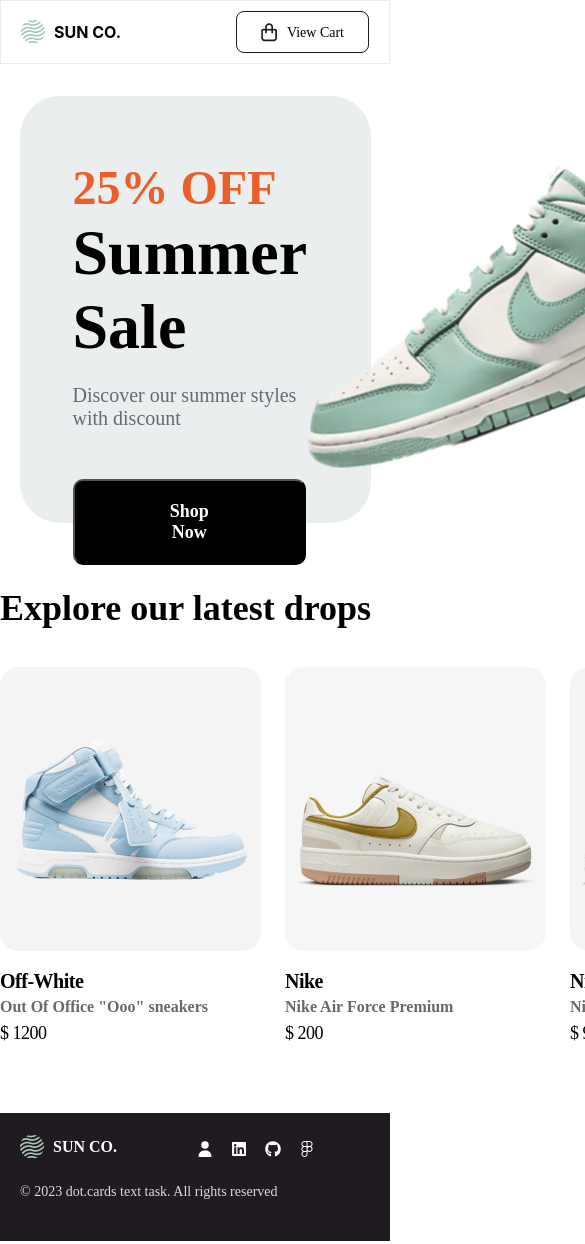
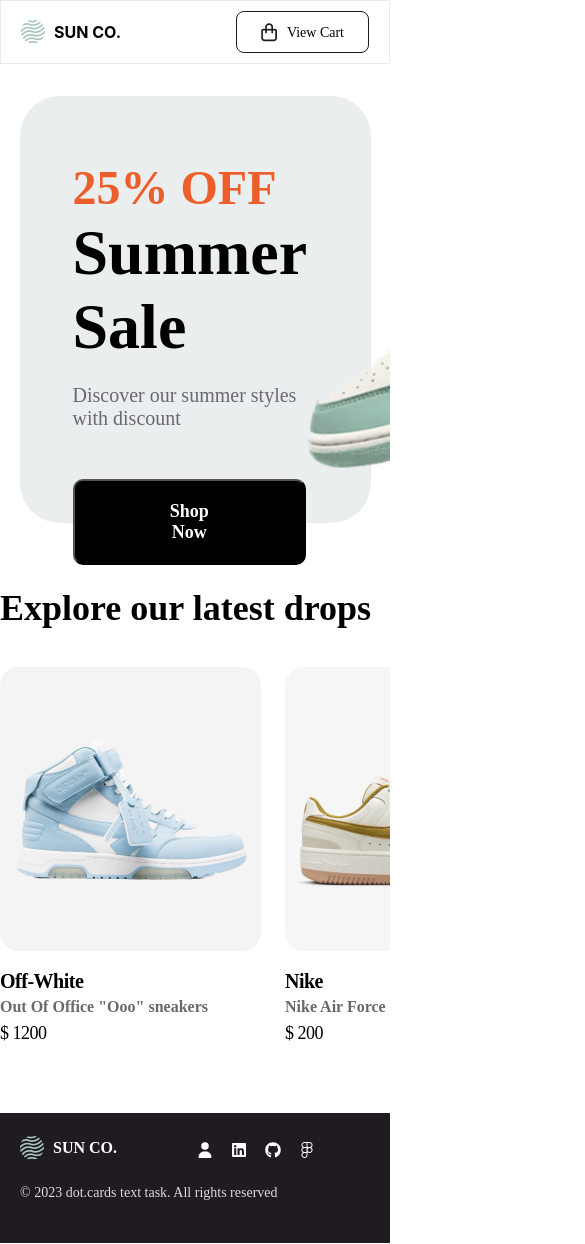
Before and after one commit to freddy990117/Shoe_Store, a React (Vite) app: page / in a window 390 px wide. Shown: the top 1244 px of the page, 585 px wide, since content can reach past the window. Built offline with nearby package versions, Linux system fonts and the light colour scheme.

Commit message:
Style : Setup overflow-x to hidden more width.

```diff
--- a/src/App.css
+++ b/src/App.css
@@ -576,8 +576,8 @@
     padding: 14px 20px 14px 0;
   }
   .footer {
-    height: 128px;
-    width: 390px;
+    height: 130px;
+    width: 100%;
     display: flex;
     align-items: center;
     justify-content: center;
@@ -606,4 +606,7 @@
     flex: 1;
     padding: 24px 20px 80px 0;
   }
+  .homepage-main {
+    overflow-x: hidden;
+  }
 }/*# sourceMappingURL=App.css.map */
--- a/src/App.scss
+++ b/src/App.scss
@@ -579,8 +579,8 @@
     }
   }
   .footer {
-    height: 128px;
-    width: 390px;
+    height: 130px;
+    width: 100%;
     display: flex;
     align-items: center;
     justify-content: center;
@@ -609,4 +609,7 @@
       padding: 24px 20px 80px 0;
     }
   }
+  .homepage-main {
+    overflow-x: hidden;
+  }
 }
```
Also changed, not shown: 1 other file (tests, documents, lock files or other folders).
